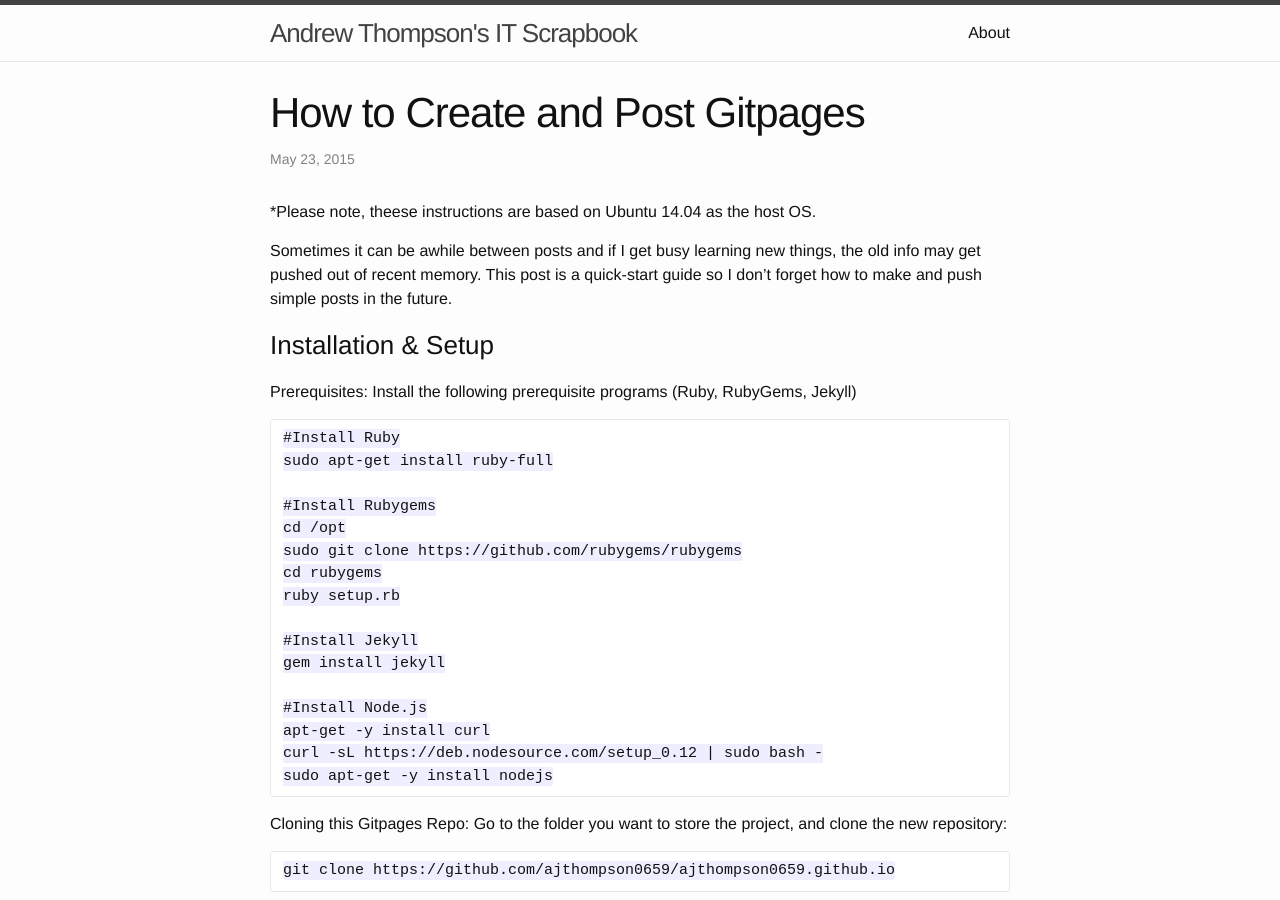
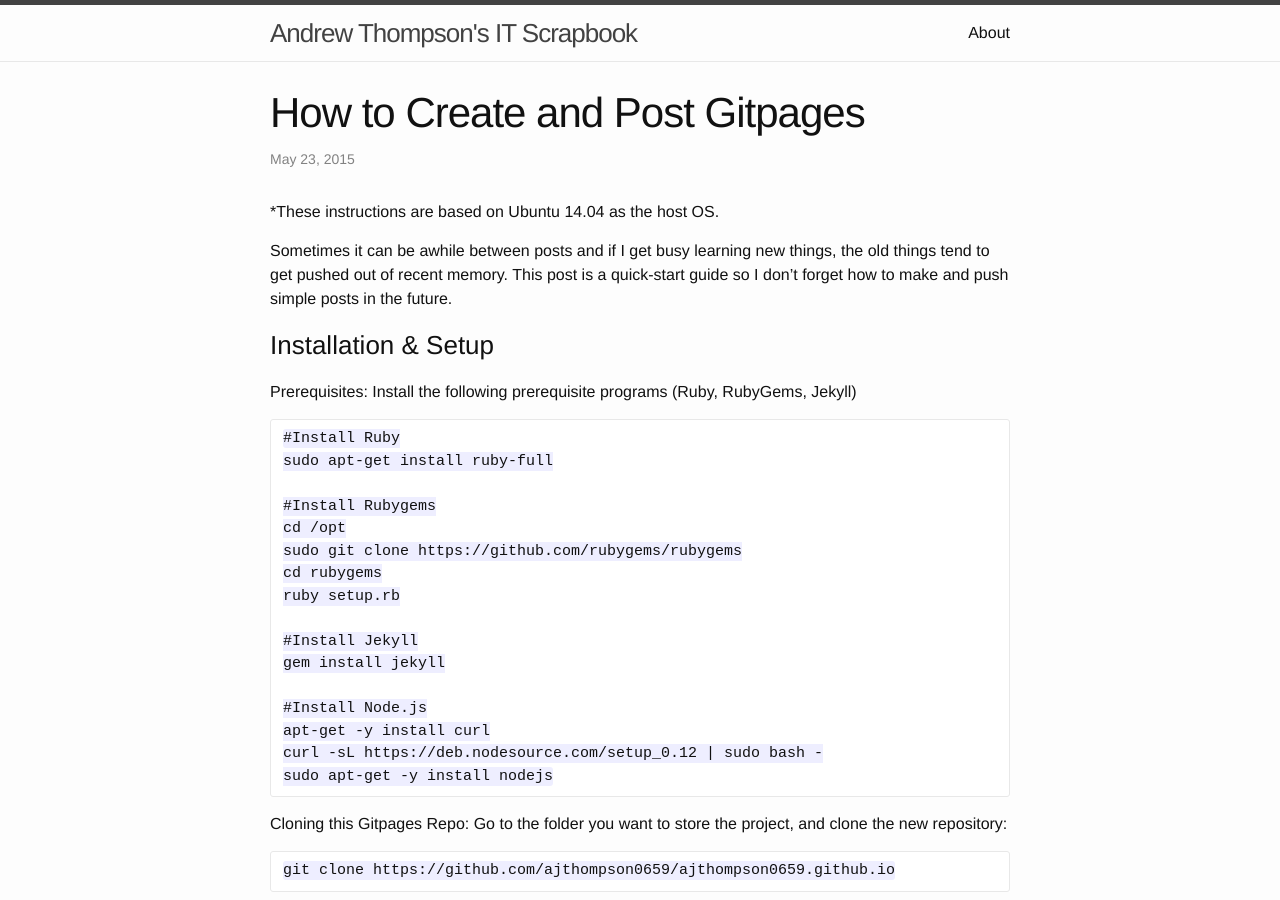
Before and after one commit to ajthompson0659/ajthompson0659.github.io, a Jekyll site: the page built from _posts/2015-05-23-how-to-create-and-post-gitpages.markdown, in a window 1280 px wide and 900 px high. Built offline with Jekyll 4.4.1, drawn with Linux system fonts in a browser that asks for light colours.

Commit message:
fix spelling errors

```diff
--- a/_posts/2015-05-23-how-to-create-and-post-gitpages.markdown
+++ b/_posts/2015-05-23-how-to-create-and-post-gitpages.markdown
@@ -5,9 +5,9 @@ date:   2015-05-23 13:47:01
 categories: How to
 ---
 
-*Please note, theese instructions are based on Ubuntu 14.04 as the host OS.
+*These instructions are based on Ubuntu 14.04 as the host OS.
 
-Sometimes it can be awhile between posts and if I get busy learning new things, the old info may get pushed out of recent memory.  This post is a quick-start guide so I don't forget how to make and push simple posts in the future.
+Sometimes it can be awhile between posts and if I get busy learning new things, the old things tend to get pushed out of recent memory.  This post is a quick-start guide so I don't forget how to make and push simple posts in the future.
 
 ### Installation & Setup
 
```
